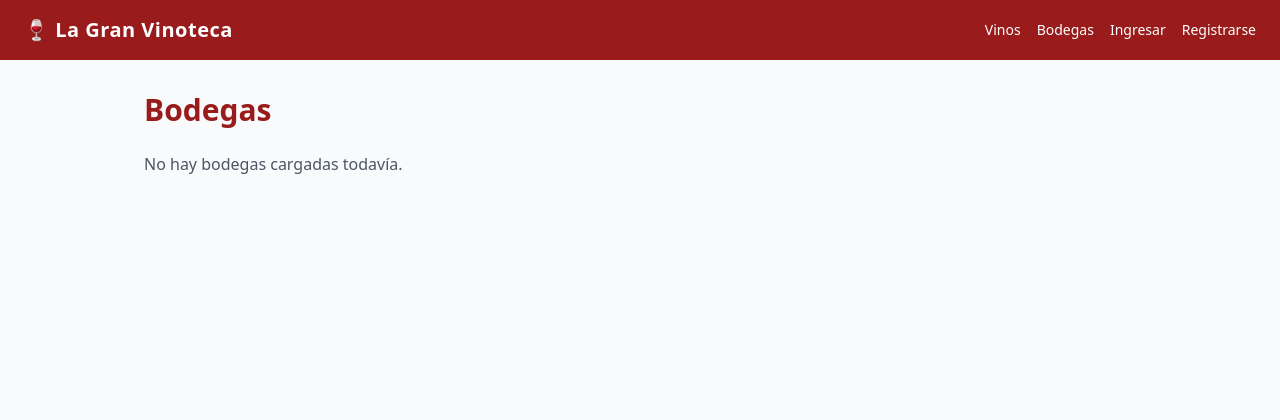
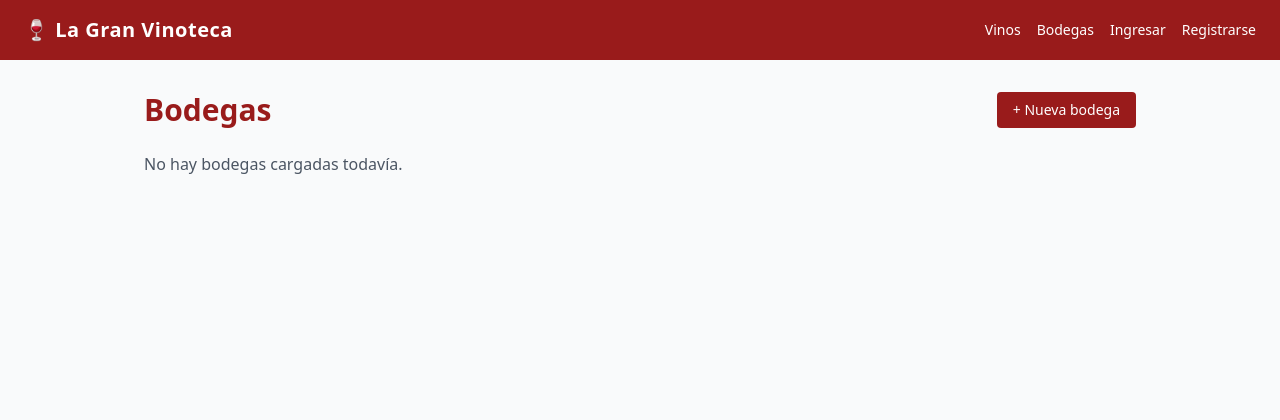
Before and after one commit to ValenBelone7/Vinoteca, a Django app: page /bodegas/ in a window 1280 px wide. Shown: the top 420 px of the page. Run offline with Django 5.2, Linux system fonts and the light colour scheme; data that the repository does not hold is empty; some libraries are stand-ins or nearby versions.

Commit message:
feat: implementa CRUD completo de bodegas
BodegaForm, cinco vistas FBV y templates con carga de logo e imágenes.

Co-authored-by: Cursor <cursoragent@cursor.com>

```diff
--- a/vinoteca/forms.py
+++ b/vinoteca/forms.py
@@ -1,6 +1,6 @@
 from django import forms
 
-from .models import Vino
+from .models import Bodega, Vino
 
 INPUT_CLASS = 'w-full border border-gray-300 rounded px-3 py-2 focus:outline-none focus:ring-2 focus:ring-red-500'
 
@@ -23,3 +23,16 @@ class VinoForm(forms.ModelForm):
             'foto': forms.FileInput(attrs={'class': INPUT_CLASS}),
             'descripcion': forms.Textarea(attrs={'class': INPUT_CLASS, 'rows': 4}),
         }
+
+
+class BodegaForm(forms.ModelForm):
+    class Meta:
+        model = Bodega
+        fields = ['nombre', 'pais', 'region', 'descripcion', 'logo']
+        widgets = {
+            'nombre': forms.TextInput(attrs={'class': INPUT_CLASS}),
+            'pais': forms.TextInput(attrs={'class': INPUT_CLASS}),
+            'region': forms.TextInput(attrs={'class': INPUT_CLASS}),
+            'descripcion': forms.Textarea(attrs={'class': INPUT_CLASS, 'rows': 4}),
+            'logo': forms.FileInput(attrs={'class': INPUT_CLASS}),
+        }
--- a/vinoteca/templates/vinoteca/lista_bodegas.html
+++ b/vinoteca/templates/vinoteca/lista_bodegas.html
@@ -1,16 +1,29 @@
 {% extends 'vinoteca/base.html' %}
 {% block title %}Bodegas — {{ nombre_vinoteca }}{% endblock %}
 {% block content %}
-<h1 class="text-3xl font-bold text-red-800 mb-6">Bodegas</h1>
+<div class="flex justify-between items-center mb-6">
+    <h1 class="text-3xl font-bold text-red-800">Bodegas</h1>
+    <a href="{% url 'crear_bodega' %}" class="bg-red-800 text-white px-4 py-2 rounded hover:bg-red-900 text-sm">
+        + Nueva bodega
+    </a>
+</div>
 {% if bodegas %}
-<ul class="space-y-3">
+<div class="grid grid-cols-1 sm:grid-cols-2 gap-4">
     {% for bodega in bodegas %}
-    <li class="bg-white rounded-lg shadow px-4 py-3">
-        <span class="font-medium">{{ bodega.nombre }}</span>
-        <span class="text-gray-600 text-sm ml-2">{{ bodega.pais }}{% if bodega.region %}, {{ bodega.region }}{% endif %}</span>
-    </li>
+    <a href="{% url 'detalle_bodega' bodega.pk %}"
+       class="bg-white rounded-lg shadow flex overflow-hidden hover:shadow-md transition">
+        {% if bodega.logo %}
+        <img src="{{ bodega.logo.url }}" alt="{{ bodega.nombre }}" class="w-24 h-24 object-cover flex-shrink-0">
+        {% else %}
+        <div class="w-24 h-24 bg-red-100 flex items-center justify-center text-2xl flex-shrink-0">🏭</div>
+        {% endif %}
+        <div class="p-4">
+            <p class="font-medium">{{ bodega.nombre }}</p>
+            <p class="text-sm text-gray-600">{{ bodega.pais }}{% if bodega.region %}, {{ bodega.region }}{% endif %}</p>
+        </div>
+    </a>
     {% endfor %}
-</ul>
+</div>
 {% else %}
 <p class="text-gray-600">No hay bodegas cargadas todavía.</p>
 {% endif %}
--- a/vinoteca/urls.py
+++ b/vinoteca/urls.py
@@ -10,4 +10,8 @@ urlpatterns = [
     path('vinos/editar/<int:pk>/', views.editar_vino, name='editar_vino'),
     path('vinos/eliminar/<int:pk>/', views.eliminar_vino, name='eliminar_vino'),
     path('bodegas/', views.lista_bodegas, name='lista_bodegas'),
+    path('bodegas/crear/', views.crear_bodega, name='crear_bodega'),
+    path('bodegas/<int:pk>/', views.detalle_bodega, name='detalle_bodega'),
+    path('bodegas/editar/<int:pk>/', views.editar_bodega, name='editar_bodega'),
+    path('bodegas/eliminar/<int:pk>/', views.eliminar_bodega, name='eliminar_bodega'),
 ]
--- a/vinoteca/views.py
+++ b/vinoteca/views.py
@@ -1,6 +1,6 @@
 from django.shortcuts import get_object_or_404, redirect, render
 
-from .forms import VinoForm
+from .forms import BodegaForm, VinoForm
 from .models import Bodega, Vino
 
 
@@ -55,3 +55,39 @@ def eliminar_vino(request, pk):
 def lista_bodegas(request):
     bodegas = Bodega.objects.all()
     return render(request, 'vinoteca/lista_bodegas.html', {'bodegas': bodegas})
+
+
+def detalle_bodega(request, pk):
+    bodega = get_object_or_404(Bodega, pk=pk)
+    return render(request, 'vinoteca/detalle_bodega.html', {'bodega': bodega})
+
+
+def crear_bodega(request):
+    if request.method == 'POST':
+        form = BodegaForm(request.POST, request.FILES)
+        if form.is_valid():
+            bodega = form.save()
+            return redirect('detalle_bodega', pk=bodega.pk)
+    else:
+        form = BodegaForm()
+    return render(request, 'vinoteca/crear_bodega.html', {'form': form})
+
+
+def editar_bodega(request, pk):
+    bodega = get_object_or_404(Bodega, pk=pk)
+    if request.method == 'POST':
+        form = BodegaForm(request.POST, request.FILES, instance=bodega)
+        if form.is_valid():
+            form.save()
+            return redirect('detalle_bodega', pk=pk)
+    else:
+        form = BodegaForm(instance=bodega)
+    return render(request, 'vinoteca/editar_bodega.html', {'form': form, 'bodega': bodega})
+
+
+def eliminar_bodega(request, pk):
+    bodega = get_object_or_404(Bodega, pk=pk)
+    if request.method == 'POST':
+        bodega.delete()
+        return redirect('lista_bodegas')
+    return render(request, 'vinoteca/eliminar_bodega.html', {'bodega': bodega})
```
Also changed, not shown: vinoteca/templates/vinoteca/crear_bodega.html (added, +23 -0 lines), vinoteca/templates/vinoteca/detalle_bodega.html (added, +27 -0 lines), vinoteca/templates/vinoteca/editar_bodega.html (added, +23 -0 lines), vinoteca/templates/vinoteca/eliminar_bodega.html (added, +13 -0 lines).
